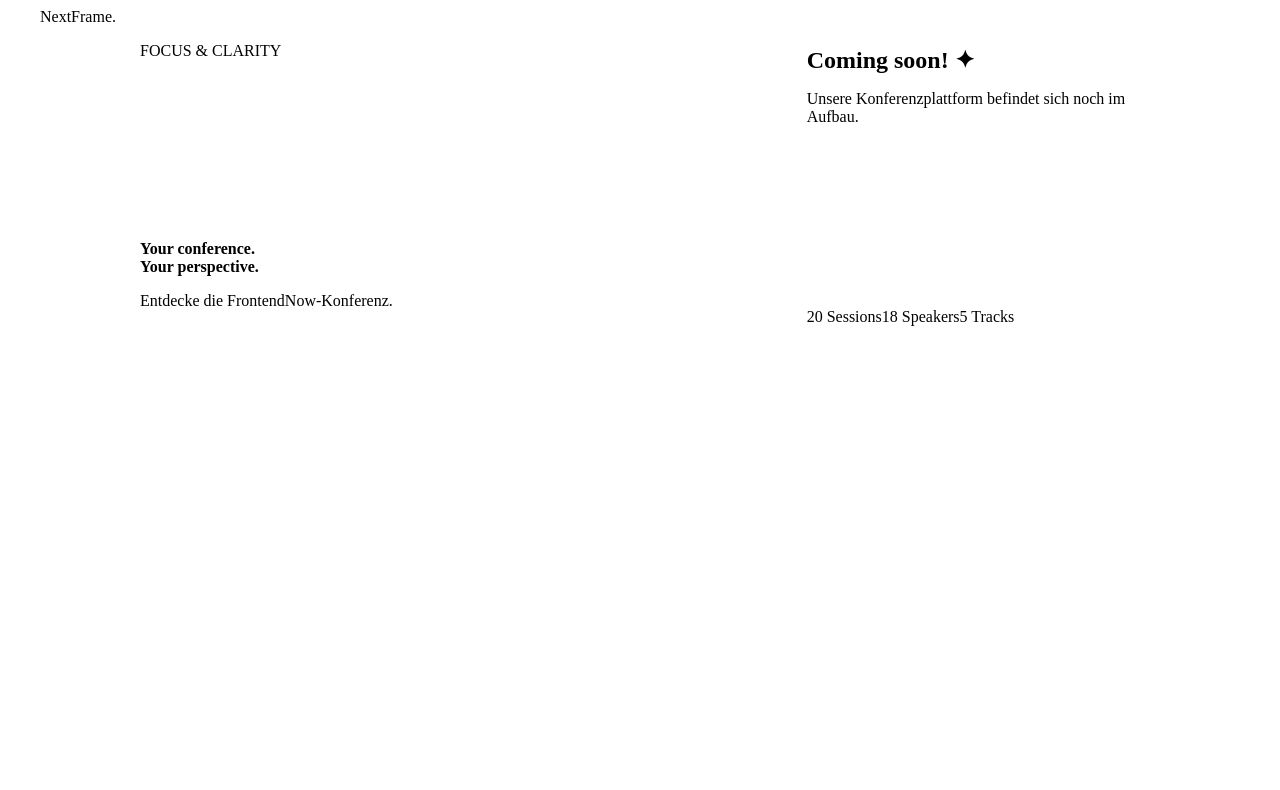
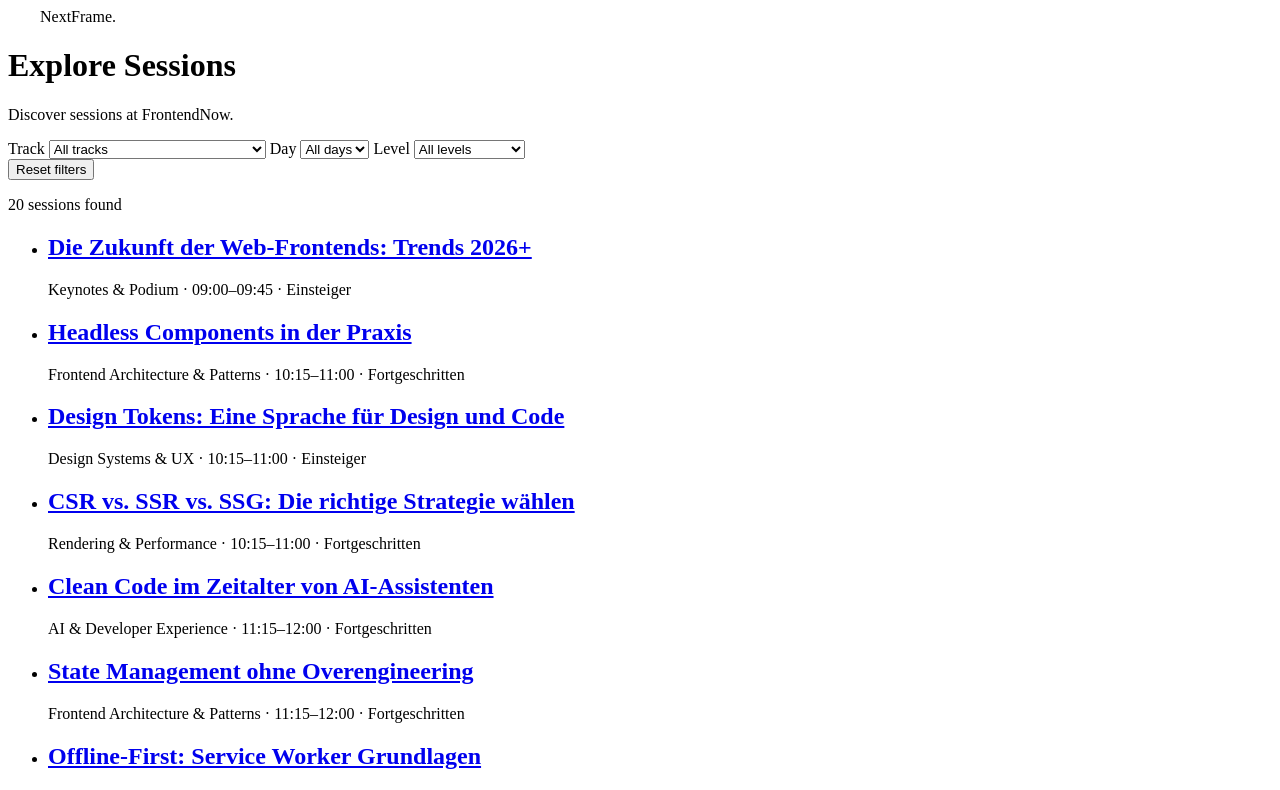
Before and after one commit to Alyra07/nextframe, a Nuxt app: page / in a window 1280 px wide. Shown: the top 790 px of the page. Built offline with nearby package versions, Linux system fonts and the light colour scheme.

Commit message:
feat(sessions): implement session overview and filtering

```diff
--- /dev/null
+++ b/app/components/features/sessions/SessionFilters.vue
@@ -0,0 +1,58 @@
+
+<script setup>
+defineProps({
+  tracks: Array,
+  days: Array,
+  levels: Array
+})
+
+const selectedTrack = defineModel('track')
+const selectedDay = defineModel('day')
+const selectedLevel = defineModel('level')
+</script>
+
+<template>
+  <div class="session-filters">
+    <label>
+      Track
+      <select v-model="selectedTrack">
+        <option value="">All tracks</option>
+        <option
+          v-for="track in tracks"
+          :key="track.id"
+          :value="track.id"
+        >
+          {{ track.name }}
+        </option>
+      </select>
+    </label>
+
+    <label>
+      Day
+      <select v-model="selectedDay">
+        <option value="">All days</option>
+        <option
+          v-for="(day, index) in days"
+          :key="day"
+          :value="day"
+        >
+          Day {{ index + 1 }}
+        </option>
+      </select>
+    </label>
+
+    <label>
+      Level
+      <select v-model="selectedLevel">
+        <option value="">All levels</option>
+        <option
+          v-for="level in levels"
+          :key="level"
+          :value="level"
+        >
+          {{ level }}
+        </option>
+      </select>
+    </label>
+  </div>
+</template>
--- /dev/null
+++ b/app/components/features/sessions/SessionList.vue
@@ -0,0 +1,35 @@
+
+<script setup>
+defineProps({
+  sessions: Array
+})
+
+const { getTrackById } = useConferenceData()
+</script>
+
+<template>
+  <div class="session-list">
+    <p>{{ sessions.length }} sessions found</p>
+
+    <p v-if="sessions.length === 0">
+      No sessions match your filters.
+    </p>
+
+    <ul v-else>
+      <li
+        v-for="session in sessions"
+        :key="session.id"
+      >
+        <NuxtLink :to="`/sessions/${session.id}`">
+          <h2>{{ session.title }}</h2>
+        </NuxtLink>
+
+        <p>
+          {{ getTrackById(session.trackId)?.name }}
+          · {{ session.startTime }}–{{ session.endTime }}
+          · {{ session.level }}
+        </p>
+      </li>
+    </ul>
+  </div>
+</template>
--- a/app/composables/useSessionFilters.js
+++ b/app/composables/useSessionFilters.js
@@ -0,0 +1,39 @@
+import { computed, ref } from 'vue'
+
+export function useSessionFilters(sessions) {
+  const selectedTrack = ref('')
+  const selectedDay = ref('')
+  const selectedLevel = ref('')
+
+  const filteredSessions = computed(() => {
+    return sessions.filter(session => {
+      const matchesTrack =
+        !selectedTrack.value ||
+        session.trackId === selectedTrack.value
+
+      const matchesDay =
+        !selectedDay.value ||
+        String(session.day) === selectedDay.value
+
+      const matchesLevel =
+        !selectedLevel.value ||
+        session.level === selectedLevel.value
+
+      return matchesTrack && matchesDay && matchesLevel
+    })
+  })
+
+  function resetFilters() {
+    selectedTrack.value = ''
+    selectedDay.value = ''
+    selectedLevel.value = ''
+  }
+
+  return {
+    selectedTrack,
+    selectedDay,
+    selectedLevel,
+    filteredSessions,
+    resetFilters
+  }
+}
--- a/app/pages/index.vue
+++ b/app/pages/index.vue
@@ -1,126 +1,46 @@
-<script setup lang="ts">
-import { useConferenceData } from '../composables/useConferenceData'
 
-const { conference, sessions, speakers, tracks } = useConferenceData()
+<script setup>
+import { computed } from 'vue'
+import SessionFilters from '~/components/features/sessions/SessionFilters.vue'
+import SessionList from '~/components/features/sessions/SessionList.vue'
+
+const { sessions, tracks } = useConferenceData()
+
+const {
+  selectedTrack,
+  selectedDay,
+  selectedLevel,
+  filteredSessions,
+  resetFilters
+} = useSessionFilters(sessions)
+
+const days = computed(() =>
+  [...new Set(sessions.map(session => session.day))].sort()
+)
+
+const levels = computed(() =>
+  [...new Set(sessions.map(session => session.level))]
+)
 </script>
 
 <template>
-  <main class="home">
+  <main>
+    <h1>Explore Sessions</h1>
+    <p>Discover sessions at FrontendNow.</p>
 
-    <div class="bento-grid">
+    <SessionFilters
+      v-model:track="selectedTrack"
+      v-model:day="selectedDay"
+      v-model:level="selectedLevel"
+      :tracks="tracks"
+      :days="days"
+      :levels="levels"
+    />
 
-      <section class="card hero">
-        <p class="eyebrow">FOCUS & CLARITY</p>
+    <button type="button" @click="resetFilters">
+      Reset filters
+    </button>
 
-        <div>
-          <h2>Your conference.<br>Your perspective.</h2>
-          <p>Entdecke die {{ conference.name }}-Konferenz.</p>
-        </div>
-      </section>
-
-      <section class="card coming-soon">
-        <div>
-          <h2>Coming soon! ✦</h2>
-          <p>Unsere Konferenzplattform befindet sich noch im Aufbau.</p>
-        </div>
-
-        <div class="stats">
-          <span>{{ sessions.length }} Sessions</span>
-          <span>{{ speakers.length }} Speakers</span>
-          <span>{{ tracks.length }} Tracks</span>
-        </div>
-      </section>
-    </div>
+    <SessionList :sessions="filteredSessions" />
   </main>
 </template>
-
-<style scoped>
-.home {
-  min-height: 100vh;
-  max-width: 1000px;
-  margin: 0 auto;
-  padding: var(--space-8);
-  color: var(--color-text-primary);
-}
-
-.brand {
-  margin-bottom: var(--space-8);
-  font-size: var(--font-size-xl);
-}
-
-.brand span {
-  color: var(--color-accent);
-}
-
-.bento-grid {
-  display: grid;
-  grid-template-columns: 2fr 1fr;
-  gap: var(--spacing-grid);
-}
-
-.card {
-  padding: var(--spacing-card);
-  border-radius: var(--radius-card);
-}
-
-.hero {
-  min-height: 300px;
-  background: var(--color-surface);
-  display: flex;
-  flex-direction: column;
-  justify-content: space-between;
-}
-
-.eyebrow {
-  color: var(--color-accent);
-  font-size: var(--font-size-sm);
-  font-weight: var(--font-weight-bold);
-}
-
-.hero h2 {
-  font-size: var(--font-size-2xl);
-  line-height: var(--line-height-tight);
-  margin-bottom: var(--space-4);
-}
-
-.coming-soon {
-  background: var(--color-surface-contrast);
-  color: var(--color-text-on-light);
-  display: flex;
-  flex-direction: column;
-  justify-content: space-between;
-  gap: var(--space-6);
-}
-
-.coming-soon h2 {
-  margin-bottom: var(--space-3);
-}
-
-.stats {
-  display: flex;
-  flex-wrap: wrap;
-  gap: var(--space-2);
-}
-
-.stats span {
-  padding: var(--space-2);
-  border-radius: var(--radius-badge);
-  background: var(--color-surface);
-  color: var(--color-text-primary);
-  font-size: var(--font-size-xs);
-}
-
-@media (max-width: 650px) {
-  .home {
-    padding: var(--space-4);
-  }
-
-  .bento-grid {
-    grid-template-columns: 1fr;
-  }
-
-  .hero {
-    min-height: 250px;
-  }
-}
-</style>
```
